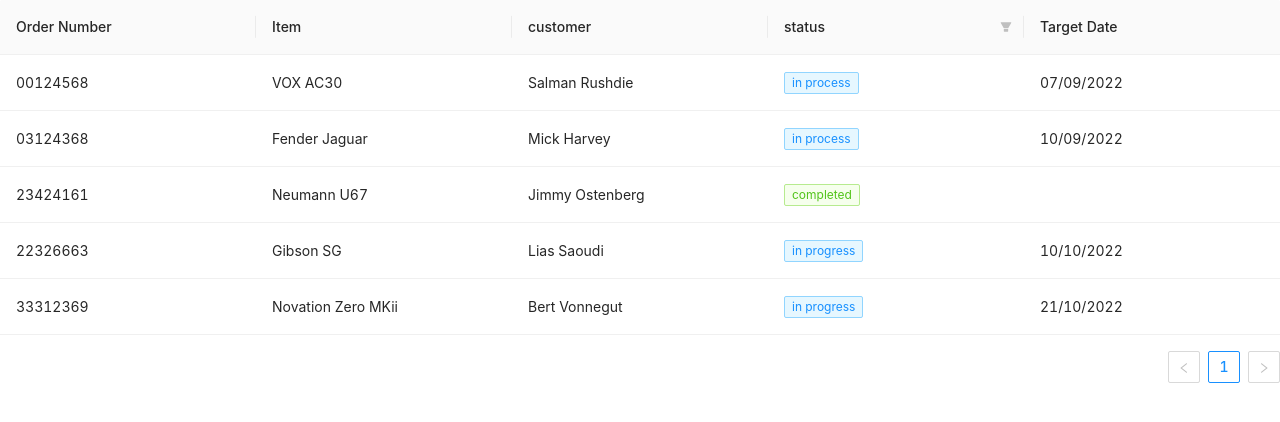
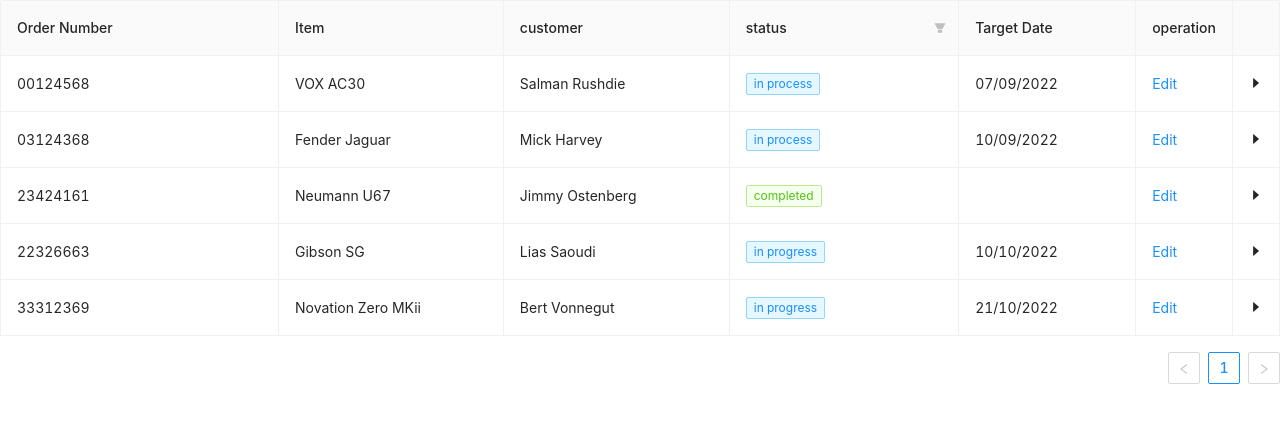
Before and after one commit to dmquinn/Appointment-Organiser, a Next.js app in the folder my-awesome-app/: page / in a window 1280 px wide. Shown: the top 422 px of the page. Built offline with nearby package versions, Linux system fonts and the light colour scheme.

Commit message:
edit function for table fields

```diff
--- a/my-awesome-app/src/assets/styles/globals.css
+++ b/my-awesome-app/src/assets/styles/globals.css
@@ -0,0 +1,3 @@
+tr {
+  cursor: pointer;
+}
--- a/my-awesome-app/src/assets/styles/scss/6-pages/_home.module.scss
+++ b/my-awesome-app/src/assets/styles/scss/6-pages/_home.module.scss
@@ -109,6 +109,10 @@
   margin-left: 0.5rem;
 }
 
+.ant-table-row {
+  background-color: red !important;
+}
+
 @media (max-width: 600px) {
   .grid {
     width: 100%;
--- a/my-awesome-app/src/pages/index.tsx
+++ b/my-awesome-app/src/pages/index.tsx
@@ -1,36 +1,128 @@
-import * as React from "react";
-import { Table, Tag } from "antd";
+import { useState } from "react";
+import {
+  Form,
+  Input,
+  InputNumber,
+  Popconfirm,
+  Table,
+  Tag,
+  Typography,
+} from "antd";
 import { TableProps } from "antd/lib/table";
-import Router from "next/router";
+// import Router from "next/router";
 
 import data from "../json/data.json";
 import "antd/dist/antd.css";
 import { DataItem } from "../types";
+import Router from "next/router";
+import { CaretRightOutlined } from "@ant-design/icons";
 
-const { useState } = React;
+interface EditableCellProps extends React.HTMLAttributes<HTMLElement> {
+  editing: boolean;
+  dataIndex: string;
+  title: any;
+  inputType: "number" | "text";
+  record: DataItem;
+  index: number;
+  children: React.ReactNode;
+}
+
+const EditableCell: React.FC<EditableCellProps> = ({
+  editing,
+  dataIndex,
+  title,
+  inputType,
+  record,
+  index,
+  children,
+  ...restProps
+}) => {
+  const inputNode = inputType === "number" ? <InputNumber /> : <Input />;
+
+  return (
+    <td {...restProps}>
+      {editing ? (
+        <Form.Item
+          name={dataIndex}
+          style={{ margin: 0 }}
+          rules={[
+            {
+              required: true,
+              message: `Please Input ${title}!`,
+            },
+          ]}
+        >
+          {inputNode}
+        </Form.Item>
+      ) : (
+        children
+      )}
+    </td>
+  );
+};
 
 const App = () => {
-  const [isLoading, setIsLoading] = useState(false);
+  // const [isLoading, setIsLoading] = useState(false);
   const [displayData, setDisplayData] = useState(data);
   const [pagination, setPagination] = useState({});
+  const [form] = Form.useForm();
+  const [editingKey, setEditingKey] = useState("");
+
+  const isEditing = (record: DataItem) => record.orderNo === editingKey;
+
+  const edit = (record: Partial<DataItem> & { key: React.Key }) => {
+    form.setFieldsValue({ name: "", age: "", address: "", ...record });
+    setEditingKey(record.orderNo);
+  };
+
+  const cancel = () => {
+    setEditingKey("");
+  };
+
+  const save = async (key: React.Key) => {
+    try {
+      const row = (await form.validateFields()) as DataItem;
+
+      const newData = [...data];
+      const index = newData.findIndex((item) => key === item.orderNo);
+      if (index > -1) {
+        const item = newData[index];
+        newData.splice(index, 1, {
+          ...item,
+          ...row,
+        });
+        setDisplayData(newData);
+        setEditingKey("");
+      } else {
+        newData.push(row);
+        setDisplayData(newData);
+        setEditingKey("");
+      }
+    } catch (errInfo) {
+      console.log("Validate Failed:", errInfo);
+    }
+  };
 
   const columns = [
     {
       title: "Order Number",
       dataIndex: "orderNo",
       key: "orderNo",
+      width: "25%",
     },
     {
       title: "Item",
       dataIndex: ["item", "title"],
       width: "20%",
       key: "item",
+      editable: "true",
     },
     {
       title: "customer",
       dataIndex: ["customer", "name"],
       width: "20%",
       key: "customer",
+      editable: "true",
     },
     {
       title: "status",
@@ -41,6 +133,7 @@ const App = () => {
         { text: "Rejected", value: "Rejected" },
       ],
       width: "20%",
+      editable: "true",
       render: (value, record) => (
         <Tag
           color={
@@ -61,16 +154,78 @@ const App = () => {
       dataIndex: "targetDate",
       width: "20%",
       key: "targetDate",
+      editable: "true",
+    },
+    {
+      title: "operation",
+      dataIndex: "operation",
+      key: "operation",
+      render: (_: any, record: DataItem) => {
+        const editable = isEditing(record);
+        return editable ? (
+          <span>
+            <Typography.Link
+              onClick={() => save(record.orderNo)}
+              style={{ marginRight: 8 }}
+            >
+              Save
+            </Typography.Link>
+            <Popconfirm title="Sure to cancel?" onConfirm={cancel}>
+              <a>Cancel</a>
+            </Popconfirm>
+          </span>
+        ) : (
+          <Typography.Link
+            disabled={editingKey !== ""}
+            onClick={() => edit(record)}
+          >
+            Edit
+          </Typography.Link>
+        );
+      },
+    },
+    {
+      title: "",
+      dataIndex: "link",
+      width: "8%",
+      key: "link",
+      render: (_: any, record: DataItem) => {
+        return (
+          <span
+            onClick={() => {
+              if (record?.orderNo) {
+                Router.push(`${record.orderNo}`);
+              }
+            }}
+          >
+            <CaretRightOutlined />
+          </span>
+        );
+      },
     },
   ];
-
+  const mergedColumns = columns.map((col) => {
+    if (!col.editable) {
+      return col;
+    }
+    return {
+      ...col,
+      onCell: (record: DataItem) => ({
+        record,
+        inputType: col.dataIndex === "age" ? "number" : "text",
+        dataIndex: col.dataIndex,
+        title: col.title,
+        editing: isEditing(record),
+      }),
+    };
+  });
   const handleTableChange: TableProps<any>["onChange"] = (pagination) => {
     setPagination(pagination);
   };
 
   return (
     <div>
-      <Table
+      {/* <Table
         columns={columns}
         dataSource={displayData}
         loading={isLoading}
@@ -86,7 +241,23 @@ const App = () => {
             },
           };
         }}
-      />
+      /> */}
+      <Form form={form} component={false}>
+        <Table
+          components={{
+            body: {
+              cell: EditableCell,
+            },
+          }}
+          onChange={handleTableChange}
+          bordered
+          rowKey="orderNo"
+          dataSource={displayData}
+          columns={mergedColumns}
+          rowClassName="editable-row"
+          pagination={pagination}
+        />
+      </Form>
     </div>
   );
 };
--- a/my-awesome-app/src/types/index.ts
+++ b/my-awesome-app/src/types/index.ts
@@ -10,5 +10,6 @@ export type DataItem = {
     category: string;
   };
   status: string;
-  targetDate: string | Date;
+  targetDate: string;
+  key: string | number;
 };
```
